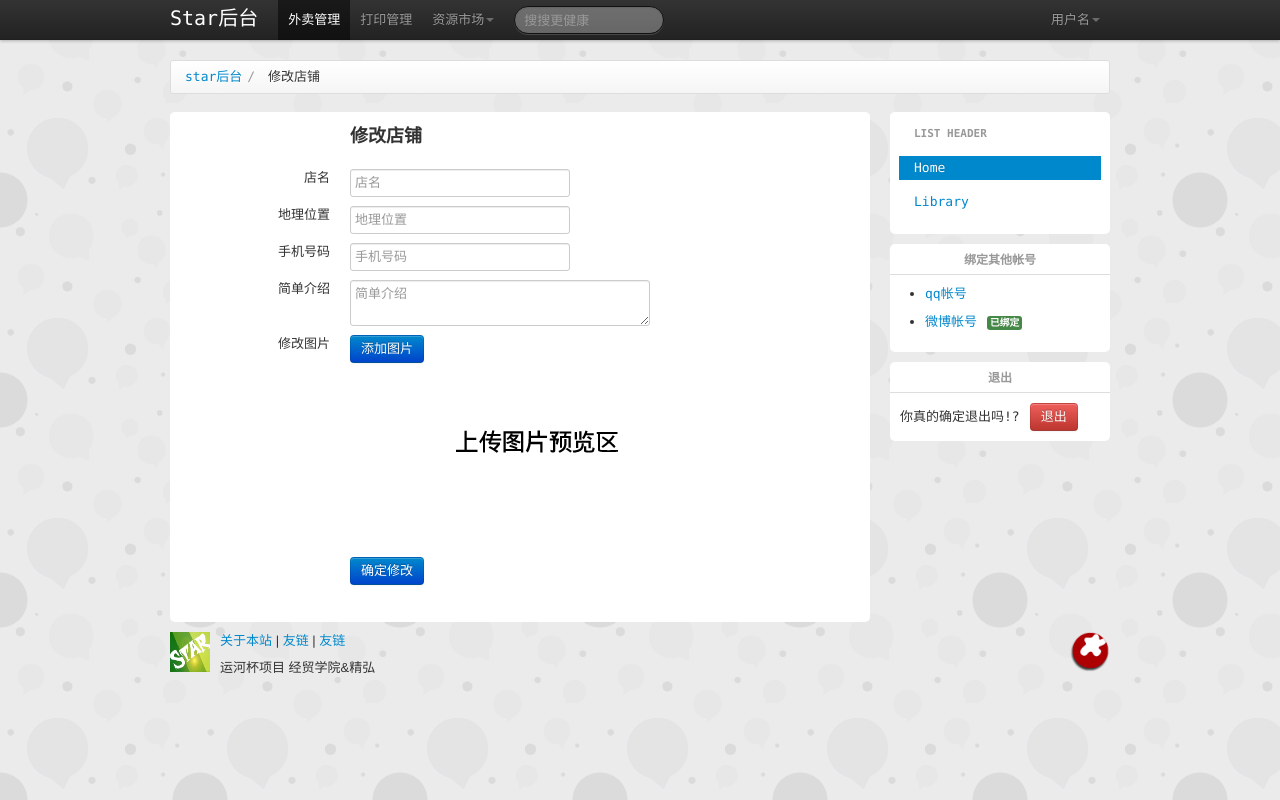
After one commit to zscorpio/star, a CodeIgniter app: page /index.php/index/edit_shop in a window 1280 px wide. The commit adds this page. Run offline with CodeIgniter, Linux system fonts and the light colour scheme; style sheets or scripts are compiled from the project's sources.

Commit message:
add print and shop

```diff
--- a/application/controllers/index.php
+++ b/application/controllers/index.php
@@ -7,29 +7,83 @@ class Index extends CI_Controller {
 
 	function add_shop()
 	{
-		$data['page_title']='添加店铺';
-		$this->load->view('header',$data);
-		$this->load->view('add_shop');
-		$this->load->view('sidebar');
-		$this->load->view('footer');
+		$data['page_title']='添加店铺 - star后台';
+		$this->load->view('admin/header',$data);
+		$this->load->view('admin/add_shop');
+		$this->load->view('admin/sidebar');
+		$this->load->view('admin/footer');
 	}
 
 	function all_shop()
 	{
-		$data['page_title']='全部店铺';
-		$this->load->view('header',$data);
-		$this->load->view('all_shop');
-		$this->load->view('sidebar');
-		$this->load->view('footer');
+		$data['page_title']='全部店铺 - star后台';
+		$this->load->view('admin/header',$data);
+		$this->load->view('admin/all_shop');
+		$this->load->view('admin/sidebar');
+		$this->load->view('admin/footer');
+	}
+
+	function edit_shop()
+	{
+		$data['page_title']='修改店铺 - star后台';
+		$this->load->view('admin/header',$data);
+		$this->load->view('admin/edit_shop');
+		$this->load->view('admin/sidebar');
+		$this->load->view('admin/footer');
 	}
 
 	function add_food()
 	{
-		$data['page_title']='添加食品';
-		$this->load->view('header',$data);
-		$this->load->view('add_food');
-		$this->load->view('sidebar');
-		$this->load->view('footer');
+		$data['page_title']='添加食品 - star后台';
+		$this->load->view('admin/header',$data);
+		$this->load->view('admin/add_food');
+		$this->load->view('admin/sidebar');
+		$this->load->view('admin/footer');
+	}
+
+	function all_food()
+	{
+		$data['page_title']='全部食品 - star后台';
+		$this->load->view('admin/header',$data);
+		$this->load->view('admin/all_food');
+		$this->load->view('admin/sidebar');
+		$this->load->view('admin/footer');
+	}
+
+	function edit_food()
+	{
+		$data['page_title']='修改食品 - star后台';
+		$this->load->view('admin/header',$data);
+		$this->load->view('admin/edit_food');
+		$this->load->view('admin/sidebar');
+		$this->load->view('admin/footer');
+	}
+
+	function add_print()
+	{
+		$data['page_title']='添加打印店 - star后台';
+		$this->load->view('admin/header',$data);
+		$this->load->view('admin/add_print');
+		$this->load->view('admin/sidebar');
+		$this->load->view('admin/footer');
+	}
+
+	function all_print()
+	{
+		$data['page_title']='全部打印 - star后台';
+		$this->load->view('admin/header',$data);
+		$this->load->view('admin/all_print');
+		$this->load->view('admin/sidebar');
+		$this->load->view('admin/footer');
+	}
+
+	function edit_print()
+	{
+		$data['page_title']='修改打印店信息 - star后台';
+		$this->load->view('admin/header',$data);
+		$this->load->view('admin/edit_print');
+		$this->load->view('admin/sidebar');
+		$this->load->view('admin/footer');
 	}
 
 }
--- /dev/null
+++ b/application/views/admin/edit_shop.php
@@ -0,0 +1,56 @@
+<div class="container">
+	<ul class="breadcrumb">
+		<li><a href="#">star后台</a><span class="divider">/</span></li>
+		<li class="active"><a href="#">修改店铺</a></li>
+	</ul>
+	<div class="main">
+		<div class="row">
+			<div class="span9">
+				<div id="edit_shop" class="part">
+					<form action="#" method="post" class="" id="">
+						<div class="clearfix">
+							<label></label>
+							<div class="input">
+								<h3>修改店铺</h3>
+							</div>
+						</div>
+						<div class="clearfix">
+							<label for="shop_name">店名</label>
+							<div class="input">
+								<input class="span3" name="shop_name" type="text" placeholder="店名">
+							</div>
+						</div>
+						<div class="clearfix">
+							<label for="location">地理位置</label>
+							<div class="input">
+								<input class="span3" name="location" type="text" placeholder="地理位置">
+							</div>
+						</div>
+						<div class="clearfix">
+							<label for="phone">手机号码</label>
+							<div class="input">
+								<input class="span3" name="phone" type="text" placeholder="手机号码">
+							</div>
+						</div>
+						<div class="clearfix">
+							<label for="shop_info">简单介绍</label>
+							<div class="input">
+								<textarea class="span4" name="shop_info" type="text" placeholder="简单介绍"></textarea>
+							</div>
+						</div>
+						<div class="clearfix">
+							<label for="add_pic">修改图片</label>
+							<div class="input">
+								<img src="<?=base_url()?>img/upload.png"/>
+								<button type="submit" name="add_pic" class="btn btn-primary pull-left">添加图片</button>
+							</div>
+						</div>
+						<div class="clearfix">
+							<label></label>
+							<div class="input">
+								<input type="submit" name="submit" value="确定修改" class="btn btn-primary">
+							</div>
+						</div>
+					</form>
+				</div>
+			</div>
--- /dev/null
+++ b/application/views/admin/footer.php
@@ -0,0 +1,22 @@
+	<div class="footer">
+		<div class="container">
+			<div class="pull-right">
+				<a href="http://bbs.zjut.com" class="tip" target="_blank" title="精弘论坛">
+					<img src="<?=base_url()?>img/jh.png" class="ft_logo">
+				</a>
+			</div>
+			<div class="pull-left">
+				<img src="<?=base_url()?>img/logo.png" class="ft_logo ft_left">
+			</div>
+			<p class="links">
+				<a href="/about">关于本站</a> |
+				<a href="./" target="_blank">友链</a> |
+				<a href="./" target="_blank">友链</a>
+			</p>
+			<p class="copyright">
+				运河杯项目 经贸学院&精弘
+			</p>
+		</div>
+	</div>
+</body>
+</html>
--- /dev/null
+++ b/application/views/admin/header.php
@@ -0,0 +1,57 @@
+<!DOCTYPE html PUBLIC "-//W3C//	DTD XHTML 1.0 Strict//EN" "http://www.w3.org/TR/xhtml1/DTD/xhtml1-strict.dtd">
+<html xmlns="http://www.w3.org/1999/xhtml" xml:lang="zh_CN" lang="zh_CN">
+<head>
+	<meta http-equiv="Content-Type" content="text/html; charset=UTF-8">
+	<meta name="description" content="star">
+	<meta name="author" content="jh">
+	<meta name="keywords" content="star">
+	<title><?=$page_title ?></title>
+	<link href="<?=base_url()?>img/favicon.ico" rel="shortcut icon">
+	<link href="<?=base_url()?>css/style.less" type="text/css" rel="stylesheet/less" />
+	<script src="<?=base_url()?>js/less.js" type="text/javascript"></script>
+	<script src="<?=base_url()?>js/jquery.js" type="text/javascript" charset="utf-8"></script>
+	<script src="<?=base_url()?>js/bootstrap.min.js" type="text/javascript" charset="utf-8"></script>
+	<script src="<?=base_url()?>js/base.js" type="text/javascript" charset="utf-8"></script>
+</head>
+<body>
+	<div class="navbar navbar-fixed-top">
+		<div class="navbar-inner">
+			<div class="container">
+				<a class="btn btn-navbar" data-toggle="collapse" data-target=".nav-collapse">
+					<span class="icon-bar"></span>
+					<span class="icon-bar"></span>
+					<span class="icon-bar"></span>
+				</a>
+				<a class="brand" href="#">Star后台</a>
+				<div class="nav-collapse">
+					<ul class="nav">
+						<li class="active"><a href="#">外卖管理</a></li>
+						<li><a href="#">打印管理</a></li>
+						<li class="dropdown">
+							<a href="#" class="dropdown-toggle" data-toggle="dropdown">资源市场<b class="caret"></b></a>
+							<ul class="dropdown-menu">
+								<li><a href="#">商品交易</a></li>
+								<li><a href="#">交通资源</a></li>
+								<li><a href="#">帐号交易</a></li>
+							</ul>
+						</li>
+					</ul>
+					<form class="navbar-search pull-left" action="">
+						<input type="text" class="search-query span2" placeholder="搜搜更健康">
+					</form>
+					<ul class="nav pull-right">
+						<li class="dropdown">
+							<a href="#" class="dropdown-toggle" data-toggle="dropdown">用户名<b class="caret"></b></a>
+							<ul class="dropdown-menu">
+								<li><a href="#">选项</a></li>
+								<li><a href="#">选项</a></li>
+								<li><a href="#">选项</a></li>
+								<li class="divider"></li>
+								<li><a href="logout">退出</a></li>
+							</ul>
+						</li>
+					</ul>
+				</div><!-- /.nav-collapse -->
+			</div>
+		</div><!-- /navbar-inner -->
+	</div>
--- /dev/null
+++ b/application/views/admin/sidebar.php
@@ -0,0 +1,23 @@
+			<div id="sidebar" class="span3">
+				<div class="part">
+					<ul class="nav nav-list">
+						<li class="nav-header">List header</li>
+						<li class="active"><a href="#">Home</a></li>
+						<li><a href="#">Library</a></li>
+					</ul>
+				</div>
+				<div class="part">
+					<h2>绑定其他帐号</h2>
+					<ul>
+						<li><a href="#">qq帐号</a></li>
+						<li><a href="#">微博帐号</a><span class="label label-success">已绑定</span></li>
+					</ul>
+				</div>
+				<div class="part">
+					<h2>退出</h2>
+					你真的确定退出吗!?<a class="btn btn-danger"href="#">退出</a>
+				</div>
+			</div>
+		</div>
+	</div>
+</div>
--- a/css/style.less
+++ b/css/style.less
@@ -56,14 +56,14 @@ h3{
 			padding:5px 0 5px 0;
 		}
 	}
-	.shop_list{
+	.shop_list,.food_list,.print_list{
 		img{
 			.square(50px);
 			margin-right:10px;
 		}
 		border-bottom:1px solid #DDD;
 		margin-top:10px;
-		.shop_edit{
+		.shop_edit,.food_edit,edit{
 			margin-top:10px;
 		}
 	}
```
Also changed, not shown: application/views/admin/add_food.php (added, +45 -0 lines), application/views/admin/add_print.php (added, +49 -0 lines), application/views/admin/add_shop.php (added, +56 -0 lines), application/views/admin/all_food.php (added, +66 -0 lines), application/views/admin/all_print.php (added, +37 -0 lines), application/views/admin/all_shop.php (added, +87 -0 lines), application/views/admin/edit_food.php (added, +45 -0 lines), application/views/admin/edit_print.php (added, +49 -0 lines).
